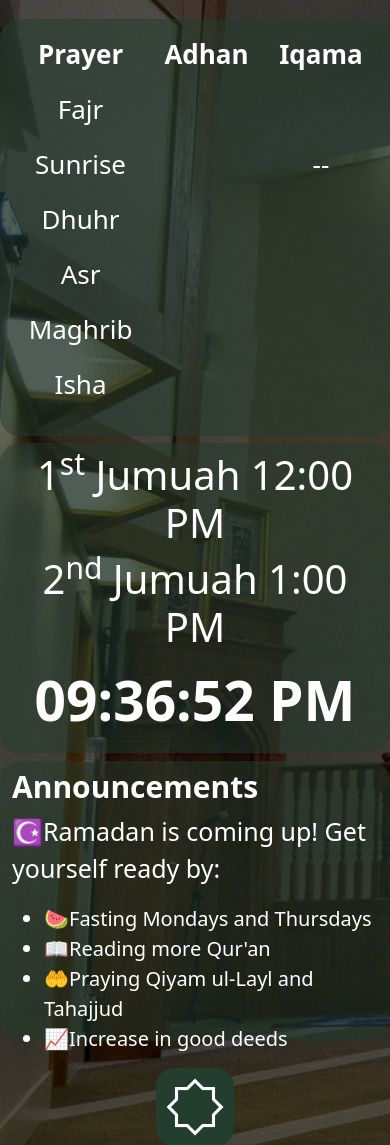
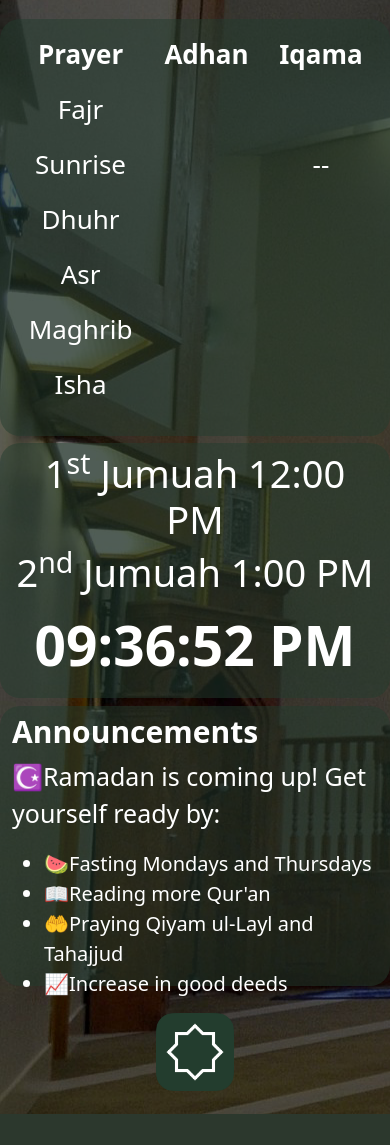
Before and after one commit to fizzlewiththesizzle/alsalamPrayerTimes, a Flask app: template templates/prayer.html in a window 390 px wide. Shown: the part 118-1263 px from the top of the page. After the commit the page ends 1232 px from the top, so only its background shows below. Run offline with Flask 2, Linux system fonts and the light colour scheme; the template is opened without the code that fills it, so the values that code supplies are empty.

Commit message:
fix jumuah font size for high resolution devices

```diff
--- a/static/style.css
+++ b/static/style.css
@@ -107,7 +107,7 @@ tr {
 		font-size: 28px !important;
 	}
 	.display-5{
-		font-size: 40px !important;
+		font-size: 38px !important;
 	}
 	.navbar-brand{
 		font-size: 28px !important;
```
